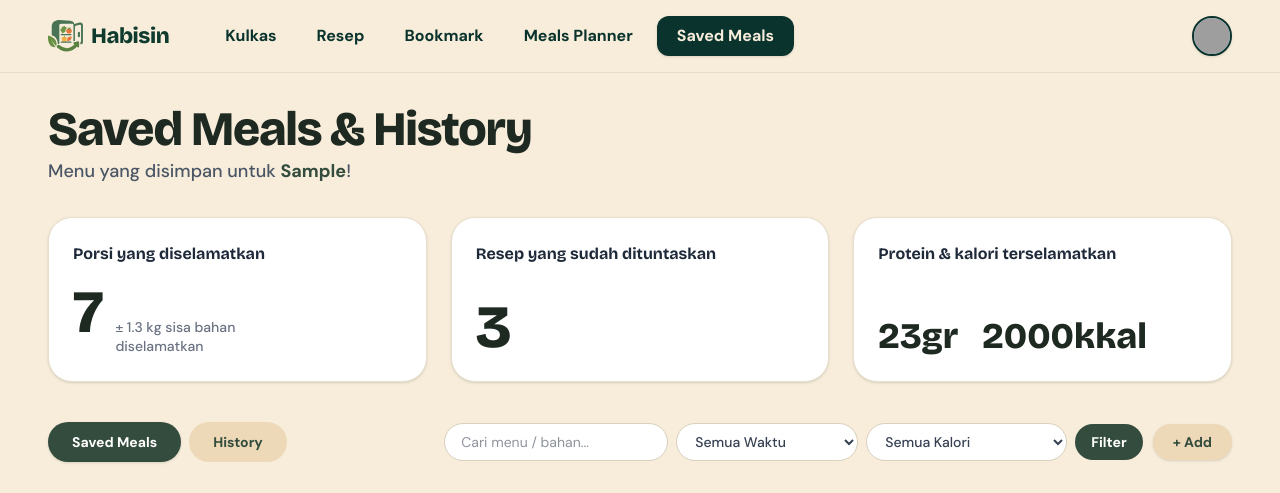
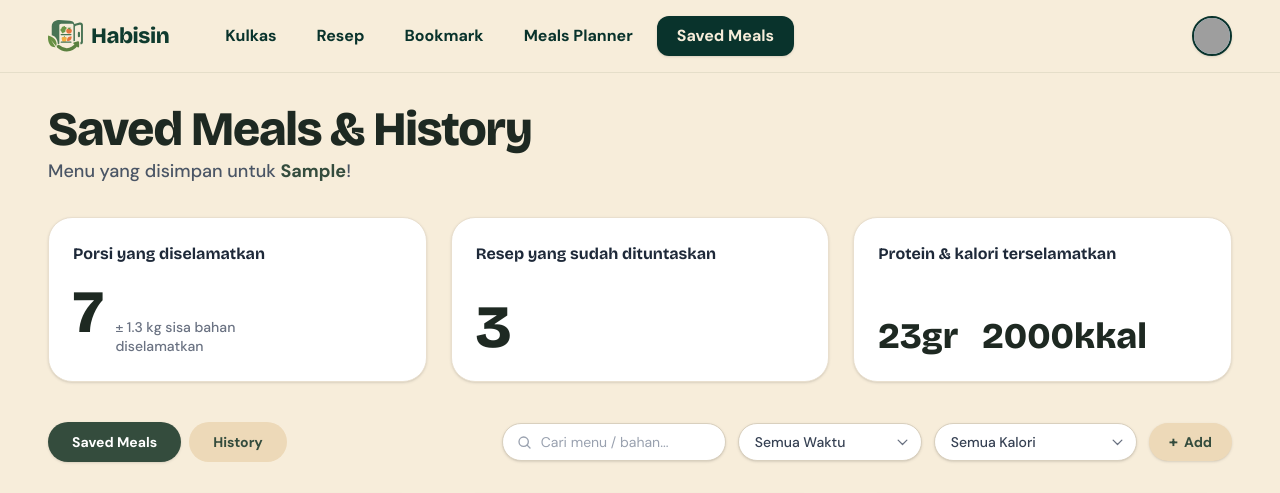
Before and after one commit to pbp-kelompok-f7/Habisin, a Django app: page /saved-meals/ in a window 1280 px wide. Shown: the top 493 px of the page. Run offline with Django 5.2, Linux system fonts and the light colour scheme; the visitor is signed in with stand-in values (Sample User, id 1); data comes from the database, SQL or seed files in the repository; data that the repository does not hold is empty; style sheets or scripts are compiled from the project's sources; some libraries are stand-ins or nearby versions; grey boxes are pictures that could not be loaded.

Commit message:
feat: enhance UI for meal management with improved filters and button designs

```diff
--- a/saved_meals/templates/saved_meals/history.html
+++ b/saved_meals/templates/saved_meals/history.html
@@ -34,17 +34,25 @@
                   data-notes="{{ meal.notes }}"
                   data-portions="{{ meal.portions_saved }}"
                   onclick="openEditModal(this)"
-                  class="px-3 py-1.5 rounded-xl bg-[#F5E5D3] text-[#8C6D4C] text-xs font-bold"
+                  class="w-9 h-9 rounded-xl sm:rounded-2xl bg-[#F5E5D3] hover:bg-[#ebd3be] text-[#8C6D4C] flex items-center justify-center transition shadow-sm flex-shrink-0 cursor-pointer"
+                  title="Edit Note"
+                  aria-label="Edit Note"
                 >
-                  Edit
+                  <svg class="w-4 h-4 pointer-events-none" fill="none" viewBox="0 0 24 24" stroke="currentColor" stroke-width="2">
+                    <path stroke-linecap="round" stroke-linejoin="round" d="M15.232 5.232l3.536 3.536m-2.036-5.036a2.5 2.5 0 113.536 3.536L6.5 21.036H3v-3.572L16.732 3.732z" />
+                  </svg>
                 </button>
                 <button
                   type="button"
                   data-meal-id="{{ meal.id }}"
                   onclick="deleteMeal(this.dataset.mealId, 'row')"
-                  class="px-3 py-1.5 rounded-xl bg-[#FCE2DC] text-[#DE5A43] text-xs font-bold"
+                  class="w-9 h-9 rounded-xl sm:rounded-2xl bg-[#FCE2DC] hover:bg-[#fad0c7] text-[#DE5A43] flex items-center justify-center transition shadow-sm flex-shrink-0 cursor-pointer"
+                  title="Hapus dari History"
+                  aria-label="Hapus Riwayat"
                 >
-                  Hapus
+                  <svg class="w-4 h-4 pointer-events-none" fill="none" viewBox="0 0 24 24" stroke="currentColor" stroke-width="2">
+                    <path stroke-linecap="round" stroke-linejoin="round" d="M19 7l-.867 12.142A2 2 0 0116.138 21H7.862a2 2 0 01-1.995-1.858L5 7m5 4v6m4-6v6m1-10V4a1 1 0 00-1-1h-4a1 1 0 00-1 1v3M4 7h16" />
+                  </svg>
                 </button>
               </div>
               {% endif %}
--- a/saved_meals/templates/saved_meals/index.html
+++ b/saved_meals/templates/saved_meals/index.html
@@ -65,38 +65,85 @@
       </button>
     </div>
 
-    <div class="flex flex-wrap items-center gap-2.5 justify-end">
-      <form id="filter-form" method="get" action="{% url 'saved_meals:show_saved_meals' %}" class="flex flex-wrap items-center gap-2">
+    <div class="flex flex-wrap items-center justify-end" style="gap: 12px;">
+      <form id="filter-form" method="get" action="{% url 'saved_meals:show_saved_meals' %}" class="flex flex-wrap items-center" style="gap: 12px;">
+        <div class="relative flex items-center" style="min-width: 210px;">
+          <svg
+            class="w-4 h-4 text-gray-400 absolute pointer-events-none"
+            style="left: 14px; top: 50%; transform: translateY(-50%); width: 16px; height: 16px;"
+            xmlns="http://www.w3.org/2000/svg"
+            fill="none"
+            viewBox="0 0 24 24"
+            stroke="currentColor"
+            stroke-width="2"
+          >
+            <path stroke-linecap="round" stroke-linejoin="round" d="M21 21l-4.35-4.35m1.85-5.15a7 7 0 11-14 0 7 7 0 0114 0z" />
+          </svg>
           <input
             name="q"
             type="search"
             value="{{ q }}"
             placeholder="Cari menu / bahan..."
-          class="px-4 py-2 w-48 sm:w-56 bg-white border border-[#D9D0BE] rounded-full text-sm text-gray-800 focus:outline-none focus:ring-2 focus:ring-[#344C3D]"
+            onchange="this.form.submit()"
+            onsearch="this.form.submit()"
+            class="w-48 sm:w-56 bg-white border border-[#D9D0BE] rounded-full text-sm text-gray-800 placeholder-gray-400 focus:outline-none focus:ring-2 focus:ring-[#344C3D] shadow-sm transition"
+            style="padding-left: 38px; padding-right: 16px; height: 38px; -webkit-appearance: none;"
           />
+        </div>
 
-        <select name="time_filter" onchange="this.form.submit()" class="px-3.5 py-2 bg-white border border-[#D9D0BE] rounded-full text-xs sm:text-sm text-gray-700 font-medium">
+        <div class="relative flex items-center">
+          <select
+            name="time_filter"
+            onchange="this.form.submit()"
+            class="bg-white border border-[#D9D0BE] rounded-full text-sm text-gray-700 font-medium focus:outline-none focus:ring-2 focus:ring-[#344C3D] shadow-sm transition cursor-pointer"
+            style="padding-left: 16px; padding-right: 34px; height: 38px; -webkit-appearance: none; -moz-appearance: none; appearance: none;"
+          >
             <option value="" {% if not time_filter %}selected{% endif %}>Semua Waktu</option>
             <option value="quick" {% if time_filter == 'quick' %}selected{% endif %}>Cepat (&le; 20 mnt)</option>
             <option value="medium" {% if time_filter == 'medium' %}selected{% endif %}>Sedang (21-35 mnt)</option>
             <option value="long" {% if time_filter == 'long' %}selected{% endif %}>Lama (&gt; 35 mnt)</option>
           </select>
+          <svg
+            class="w-4 h-4 text-gray-500 absolute pointer-events-none"
+            style="right: 12px; top: 50%; transform: translateY(-50%); width: 15px; height: 15px;"
+            fill="none"
+            viewBox="0 0 24 24"
+            stroke="currentColor"
+            stroke-width="2"
+          >
+            <path stroke-linecap="round" stroke-linejoin="round" d="M19 9l-7 7-7-7" />
+          </svg>
+        </div>
 
-        <select name="calorie_filter" onchange="this.form.submit()" class="px-3.5 py-2 bg-white border border-[#D9D0BE] rounded-full text-xs sm:text-sm text-gray-700 font-medium">
+        <div class="relative flex items-center">
+          <select
+            name="calorie_filter"
+            onchange="this.form.submit()"
+            class="bg-white border border-[#D9D0BE] rounded-full text-sm text-gray-700 font-medium focus:outline-none focus:ring-2 focus:ring-[#344C3D] shadow-sm transition cursor-pointer"
+            style="padding-left: 16px; padding-right: 34px; height: 38px; -webkit-appearance: none; -moz-appearance: none; appearance: none;"
+          >
             <option value="" {% if not calorie_filter %}selected{% endif %}>Semua Kalori</option>
             <option value="low" {% if calorie_filter == 'low' %}selected{% endif %}>Rendah (&le; 350 kkal)</option>
             <option value="medium" {% if calorie_filter == 'medium' %}selected{% endif %}>Sedang (351-500 kkal)</option>
             <option value="high" {% if calorie_filter == 'high' %}selected{% endif %}>Tinggi (&gt; 500 kkal)</option>
           </select>
-
-        <button type="submit" class="px-4 py-2 rounded-full bg-[#344C3D] text-white text-xs sm:text-sm font-bold">
-          Filter
-        </button>
+          <svg
+            class="w-4 h-4 text-gray-500 absolute pointer-events-none"
+            style="right: 12px; top: 50%; transform: translateY(-50%); width: 15px; height: 15px;"
+            fill="none"
+            viewBox="0 0 24 24"
+            stroke="currentColor"
+            stroke-width="2"
+          >
+            <path stroke-linecap="round" stroke-linejoin="round" d="M19 9l-7 7-7-7" />
+          </svg>
+        </div>
       </form>
 
       {% if user.is_authenticated %}
-      <button id="add-meal-btn" type="button" onclick="openAddModal()" class="bg-[#EDD9B8] hover:bg-[#e4cca7] text-[#344C3D] font-bold px-5 py-2 rounded-full text-sm shadow-sm transition">
-        + Add
+      <button id="add-meal-btn" type="button" onclick="openAddModal()" class="bg-[#EDD9B8] hover:bg-[#e4cca7] text-[#344C3D] font-bold px-5 rounded-full text-sm shadow-sm transition flex items-center gap-1.5 cursor-pointer" style="height: 38px;">
+        <span class="text-base font-extrabold leading-none">+</span>
+        <span>Add</span>
       </button>
       {% endif %}
     </div>
@@ -127,11 +174,29 @@
 
             {% if user.is_authenticated %}
             <div class="flex items-center gap-2">
-              <button type="button" data-meal-id="{{ meal.id }}" onclick="deleteMeal(this.dataset.mealId, 'card')" class="w-9 h-9 rounded-full border border-gray-200 hover:bg-red-50 text-red-500 flex items-center justify-center" title="Hapus">
-                &times;
+              <button
+                type="button"
+                data-meal-id="{{ meal.id }}"
+                onclick="deleteMeal(this.dataset.mealId, 'card')"
+                class="w-9 h-9 rounded-full border border-gray-200 bg-white hover:bg-red-50 hover:border-red-400 hover:text-red-600 text-gray-400 flex items-center justify-center transition shadow-sm cursor-pointer"
+                title="Hapus"
+                aria-label="Hapus Menu"
+              >
+                <svg class="w-4 h-4 pointer-events-none" fill="none" viewBox="0 0 24 24" stroke="currentColor" stroke-width="2">
+                  <path stroke-linecap="round" stroke-linejoin="round" d="M19 7l-.867 12.142A2 2 0 0116.138 21H7.862a2 2 0 01-1.995-1.858L5 7m5 4v6m4-6v6m1-10V4a1 1 0 00-1-1h-4a1 1 0 00-1 1v3M4 7h16" />
+                </svg>
               </button>
-              <button type="button" data-meal-id="{{ meal.id }}" onclick="markMealDone(this.dataset.mealId)" class="w-9 h-9 rounded-full border border-gray-300 hover:bg-emerald-50 text-emerald-600 flex items-center justify-center font-bold" title="Selesai">
-                &#10003;
+              <button
+                type="button"
+                data-meal-id="{{ meal.id }}"
+                onclick="markMealDone(this.dataset.mealId)"
+                class="w-9 h-9 rounded-full border border-gray-300 bg-white hover:bg-emerald-50 hover:border-emerald-500 hover:text-emerald-600 text-gray-400 flex items-center justify-center transition shadow-sm cursor-pointer"
+                title="Tandai Selesai"
+                aria-label="Tandai Selesai"
+              >
+                <svg class="w-5 h-5 pointer-events-none" fill="none" viewBox="0 0 24 24" stroke="currentColor" stroke-width="2.5">
+                  <path stroke-linecap="round" stroke-linejoin="round" d="M5 13l4 4L19 7" />
+                </svg>
               </button>
             </div>
             {% endif %}
@@ -185,8 +250,10 @@
 
   function switchTab(tab) {
     const isSaved = tab === 'saved';
+    sessionStorage.setItem('savedMealsActiveTab', tab);
     document.getElementById('saved-section').classList.toggle('hidden', !isSaved);
     document.getElementById('history-section').classList.toggle('hidden', isSaved);
+    document.getElementById('add-meal-btn')?.classList.toggle('hidden', !isSaved);
 
     document.getElementById('tab-saved').className = isSaved
       ? "px-6 py-2.5 rounded-full font-bold text-sm transition shadow-sm bg-[#344C3D] text-white"
@@ -195,6 +262,10 @@
     document.getElementById('tab-history').className = !isSaved
       ? "px-6 py-2.5 rounded-full font-bold text-sm transition shadow-sm bg-[#344C3D] text-white"
       : "px-6 py-2.5 rounded-full font-bold text-sm transition bg-[#EDD9B8] text-[#344C3D]";
+  }
+
+  if (sessionStorage.getItem('savedMealsActiveTab') === 'history') {
+    switchTab('history');
   }
 
   function updateMetrics(m) {
```
Lines whose indentation alone changed are shown as unchanged.
